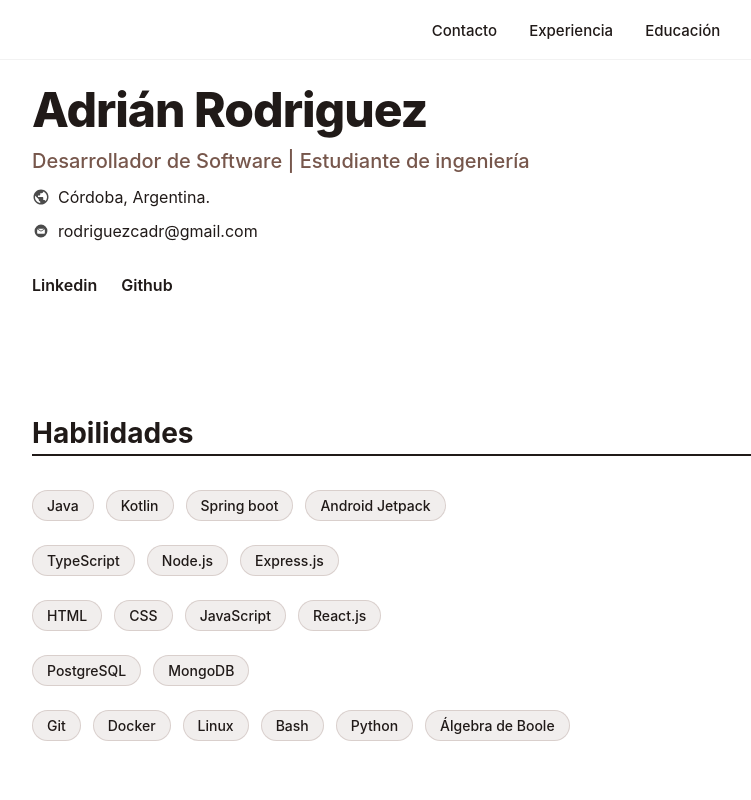
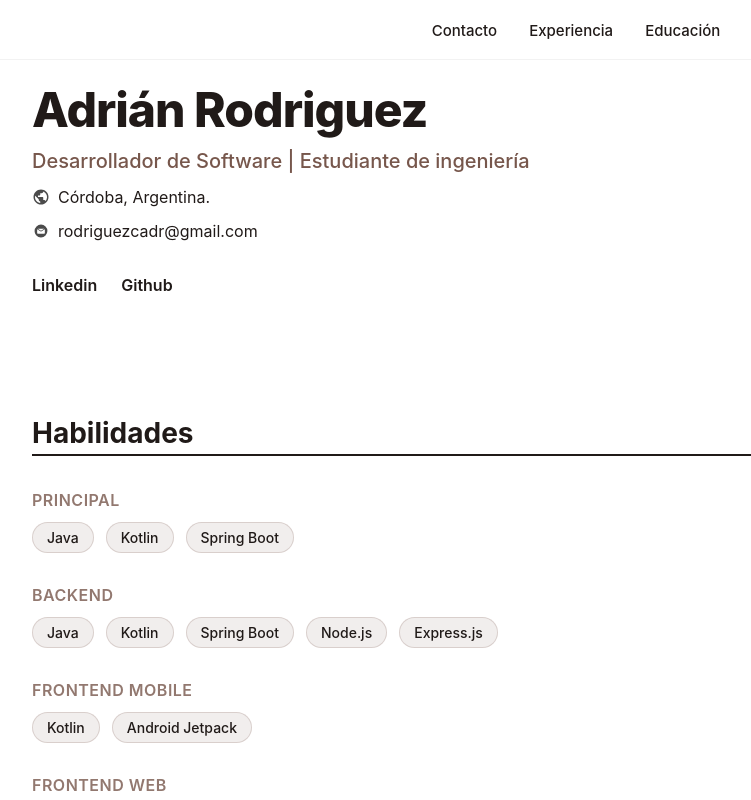
Before and after one commit to 2piradrian/portfolio-web, a Next.js app: page / in a window 1280 px wide. Shown: the top 800 px of the page, without its empty margins (64-815 px from the left). Built offline with nearby package versions, Linux system fonts and the light colour scheme.

Commit message:
skills refactor

```diff
--- a/public/data/skills.json
+++ b/public/data/skills.json
@@ -1,9 +1,26 @@
-{
-    "list": [
-	    ["Java", "Kotlin", "Spring boot", "Android Jetpack"],
-	    ["TypeScript", "Node.js", "Express.js"],
-        ["HTML", "CSS", "JavaScript", "React.js"],
-        ["PostgreSQL", "MongoDB"],
-	    ["Git", "Docker", "Linux", "Bash", "Python", "Álgebra de Boole"]
-    ]
-}
+[
+    {
+        "category": "Principal",
+        "items": ["Java", "Kotlin", "Spring Boot"]
+    },
+    {
+        "category": "Backend",
+        "items": ["Java", "Kotlin", "Spring Boot", "Node.js", "Express.js"]
+    },
+    {
+        "category": "Frontend Mobile",
+        "items": ["Kotlin", "Android Jetpack"]
+    },
+    {
+        "category": "Frontend Web",
+        "items": ["HTML", "CSS", "JavaScript", "TypeScript", "React"]
+    },
+    {
+        "category": "Bases de Datos",
+        "items": ["PostgreSQL", "MongoDB"]
+    },
+    {
+        "category": "Herramientas",
+        "items": ["Git", "Docker", "Python", "Bash", "Álgebra de Boole"]
+    }
+]
--- a/src/sections/Skills/Skills.tsx
+++ b/src/sections/Skills/Skills.tsx
@@ -1,6 +1,6 @@
 import Title from "@/components/title/Title";
 import Chip from "@/components/chip/Chip";
-import skills from "@/public/data/skills.json"
+import skillsData from "@/public/data/skills.json"
 import style from "./style.module.css";
 
 export default function Skills() {
@@ -8,11 +8,14 @@ export default function Skills() {
 		<section className="container">
 			<Title text="Habilidades" />
 			<div className={style.groupContainer}>
-				{skills.list.map((array, index) => (
-					<div key={index} className={style.group}>
-						{array.map((skill, index) => (
-							<Chip key={index} text={skill} />
-						))}
+				{skillsData.map((group, index) => (
+					<div key={index} className={style.categoryGroup}>
+						<h3 className={style.categoryTitle}>{group.category}</h3>
+						<div className={style.skillsList}>
+							{group.items.map((skill, skillIndex) => (
+								<Chip key={skillIndex} text={skill} />
+							))}
+						</div>
 					</div>
 				))}
 			</div>
--- a/src/sections/Skills/style.module.css
+++ b/src/sections/Skills/style.module.css
@@ -2,10 +2,26 @@
 	width: 100%;
 	display: flex;
 	flex-direction: column;
-	gap: 24px;
+	gap: 32px;
 }
 
-.group {
+.categoryGroup {
+	display: flex;
+	flex-direction: column;
+	gap: 12px;
+}
+
+.categoryTitle {
+	font-size: 16px;
+	color: var(--secondary);
+	font-weight: 600;
+	margin: 0;
+	text-transform: uppercase;
+	letter-spacing: 0.5px;
+	opacity: 0.8;
+}
+
+.skillsList {
 	width: 100%;
 	display: flex;
 	flex-wrap: wrap;
```
